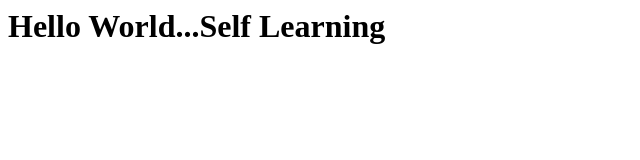
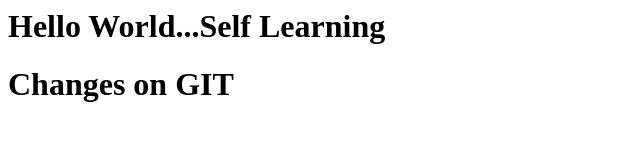
Before and after one commit to pradyumnasav/gitjenkinsdockerrepo, a plain HTML site: page index.html in a window 1280 px wide. Shown: the whole page, without its empty margins (0-640 px from the left). Drawn offline with Linux system fonts and the light colour scheme.

Commit message:
Update index.html

```diff
--- a/index.html
+++ b/index.html
@@ -1 +1,2 @@
 <h1>Hello World...Self Learning<h1>
+<h1>Changes on GIT<h1>
```
